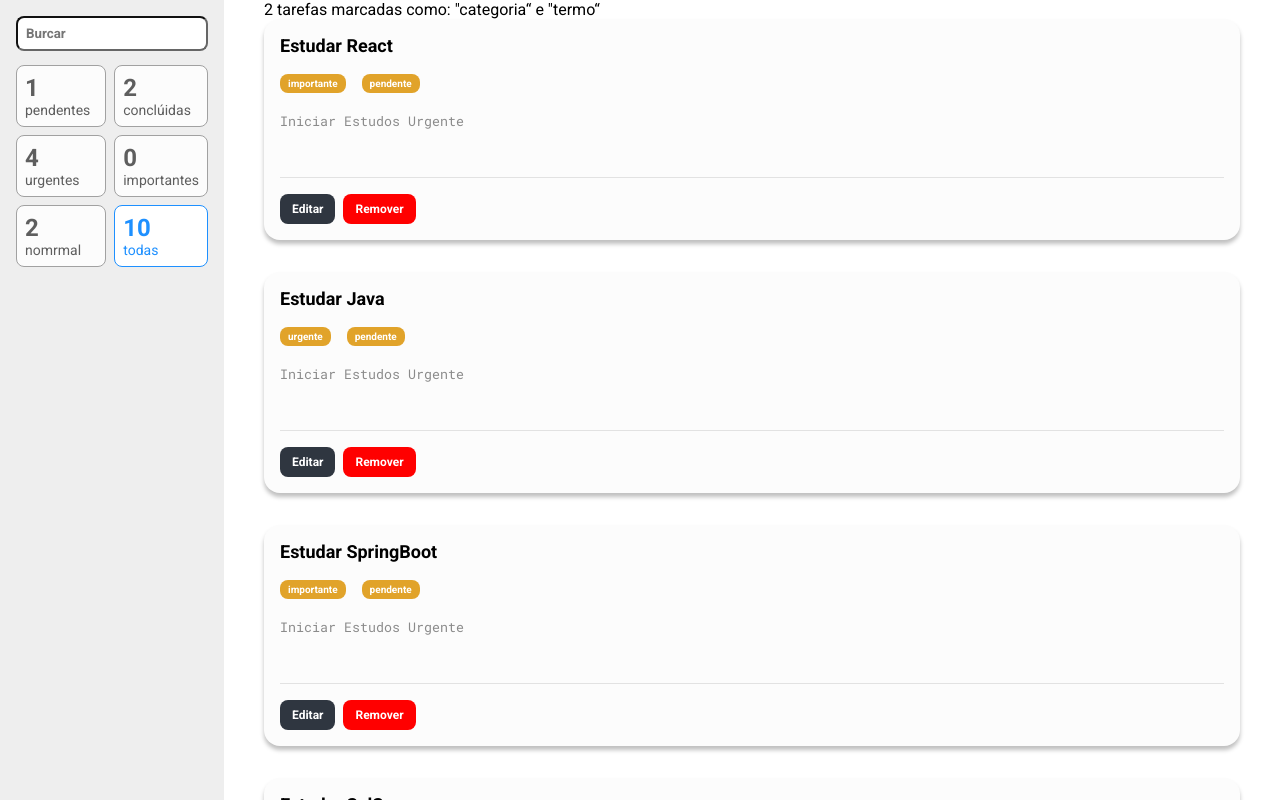
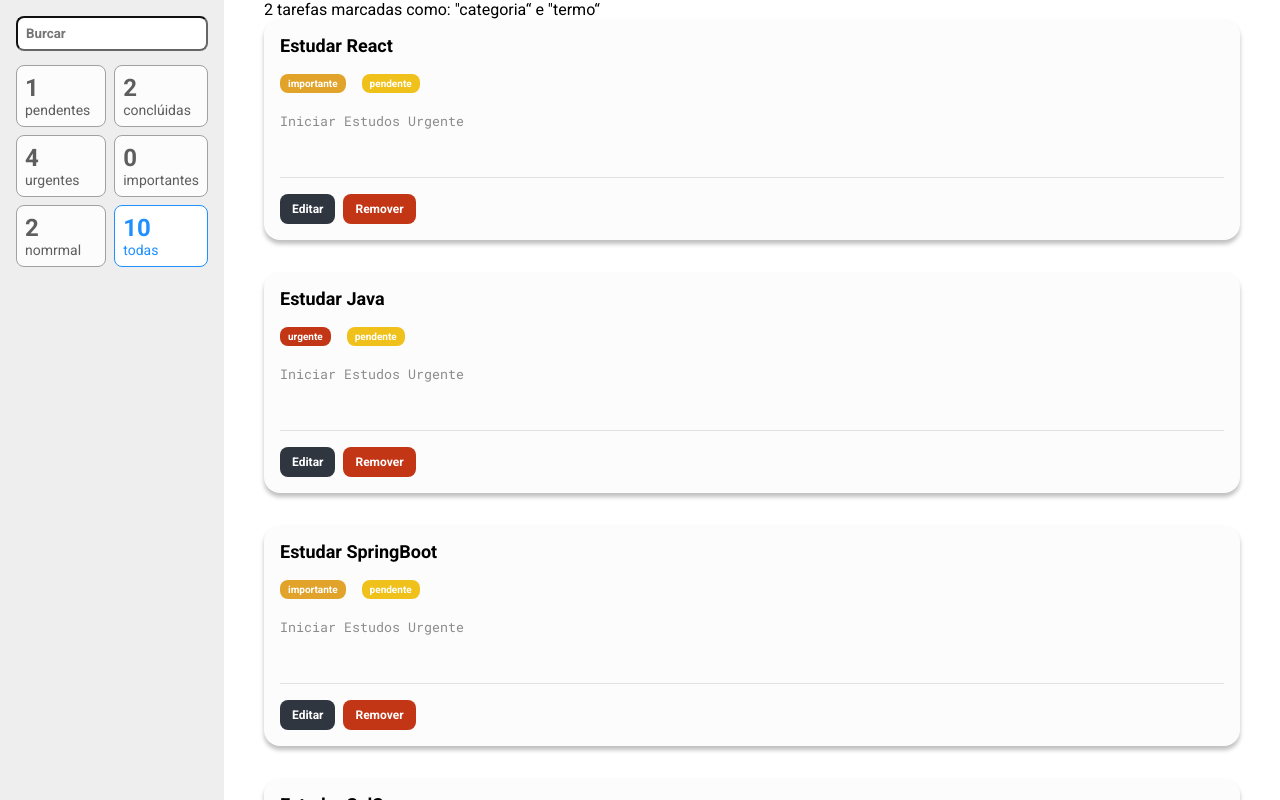
Before and after one commit to erickcred/todo_list_react, a React (Create React App) app: page / in a window 1280 px wide. Built offline with nearby package versions, Linux system fonts and the light colour scheme.

Commit message:
Implementando cores nas tags e refatorando botões

```diff
--- a/src/components/Tarefa/index.tsx
+++ b/src/components/Tarefa/index.tsx
@@ -8,19 +8,14 @@ type Props = {
   descricao: string
 }
 
-const Tarefa = ({
-  titulo,
-  prioridade: categoria,
-  status,
-  descricao
-}: Props) => {
+const Tarefa = ({ titulo, prioridade, status, descricao }: Props) => {
   const [estaEditando, setEstaEditando] = useState(false)
 
   return (
     <S.Card>
       <S.Titulo>{titulo}</S.Titulo>
-      <S.Tag>{categoria}</S.Tag>
-      <S.Tag>{status}</S.Tag>
+      <S.Tag prioridade={prioridade}>{prioridade}</S.Tag>
+      <S.Tag status={status}>{status}</S.Tag>
       <S.Descricao value={descricao}></S.Descricao>
 
       <S.BarraAcoes>
--- a/src/components/Tarefa/styles.ts
+++ b/src/components/Tarefa/styles.ts
@@ -1,4 +1,22 @@
 import styled from 'styled-components'
+
+import variaveis from '../../styles/variaveis'
+
+type TagProps = {
+  prioridade?: string
+  status?: string
+}
+
+function retornaCorDeFunto(props: TagProps): string {
+  if ('status' in props) {
+    if (props.status === 'pendente') return variaveis.amarelo
+    if (props.status === 'concluída') return variaveis.verde
+  } else if ('prioridade' in props) {
+    if (props.prioridade === 'urgente') return variaveis.vermelho
+    if (props.prioridade === 'importante') return variaveis.mostarda
+  }
+  return '#ccc'
+}
 
 export const Card = styled.div`
   background-color: #fcfcfc;
@@ -14,8 +32,8 @@ export const Titulo = styled.h3`
   margin-bottom: 16px;
 `
 
-export const Tag = styled.span`
-  background-color: #e1a32a;
+export const Tag = styled.span<TagProps>`
+  background-color: ${(props) => retornaCorDeFunto(props)};
   display: inline-block;
   border-radius: 8px;
   color: #fff;
@@ -54,9 +72,9 @@ export const Botao = styled.button`
 `
 
 export const BotaoRemoverCancelar = styled(Botao)`
-  background-color: red;
+  background-color: ${variaveis.vermelho};
 `
 
 export const BotaoSalvar = styled(Botao)`
-  background-color: green;
+  background-color: ${variaveis.verde};
 `
--- a/src/containers/ListaDeTarefas/index.tsx
+++ b/src/containers/ListaDeTarefas/index.tsx
@@ -38,6 +38,12 @@ const tarefas = [
     prioridade: 'importante',
     status: 'pendente',
     descricao: 'Iniciar Estudos Urgente'
+  },
+  {
+    titulo: 'Estudar HTML',
+    prioridade: 'importante',
+    status: 'concluída',
+    descricao: 'Iniciar Estudos Urgente'
   }
 ]
 
--- /dev/null
+++ b/src/styles/variaveis.ts
@@ -0,0 +1,6 @@
+export default {
+  vermelho: '#c23616',
+  verde: '#44bd23',
+  amarelo: '#f0c11a',
+  mostarda: '#e1a32a'
+}
```
